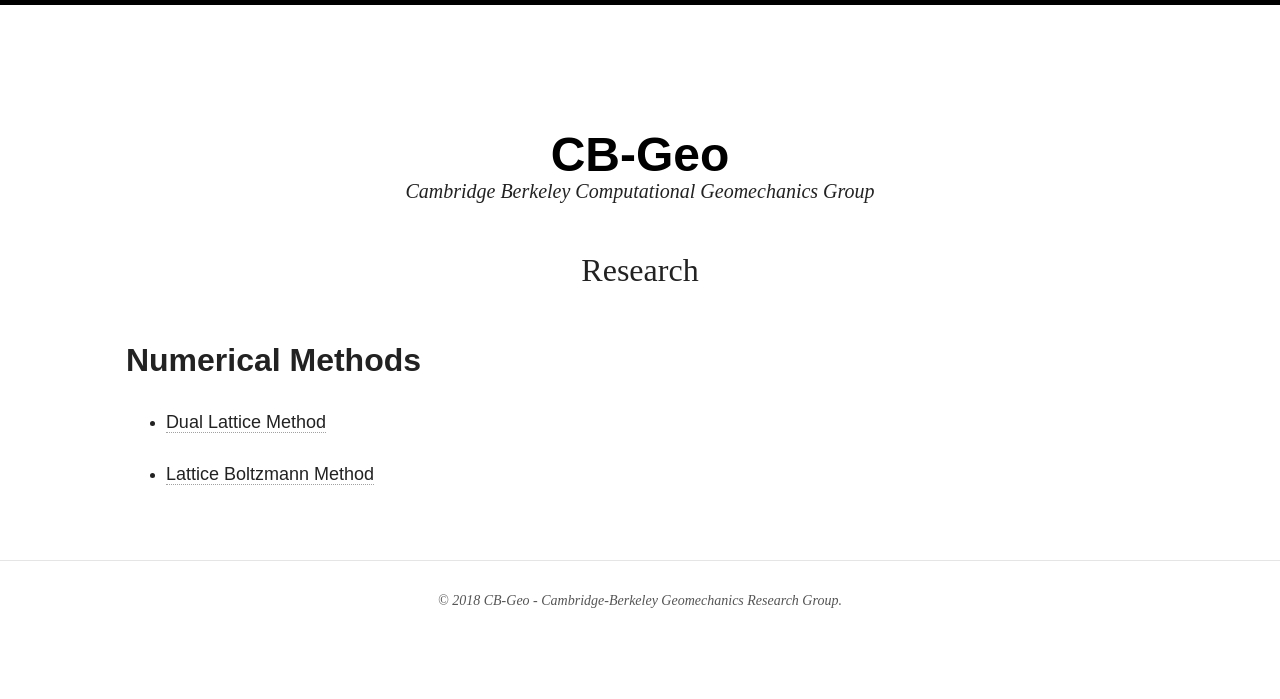
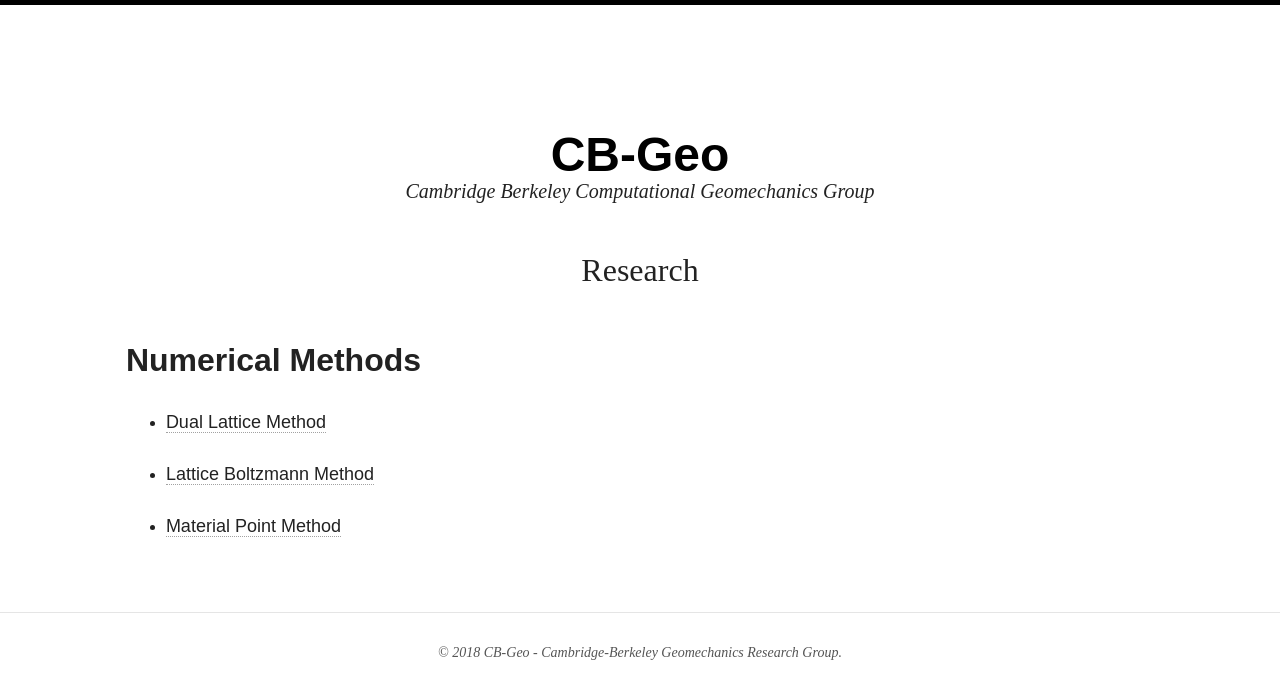
Before and after one commit to cb-geo/cb-geo.github.io, a Jekyll site: the page built from research/index.md, in a window 1280 px wide. Shown: the top 699 px of the page. Built offline with Jekyll 4.4.1, drawn with Linux system fonts in a browser that asks for light colours; nearby versions of some CDN libraries.

Commit message:
:computer: Material Point Method in research areas

```diff
--- a/research/index.md
+++ b/research/index.md
@@ -11,3 +11,5 @@ excerpt: "Cambridge-Berkeley Computational Geomechanics Research"
 * [Dual Lattice Method]({{ site.url }}/research/dlm/)
 
 * [Lattice Boltzmann Method]({{ site.url }}/research/lbm/)
+
+* [Material Point Method]({{ site.url }}/research/mpm/)
```
